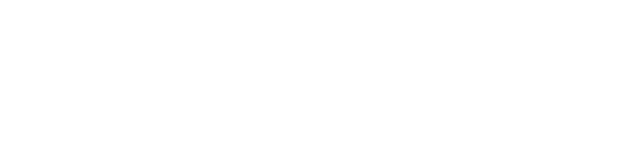
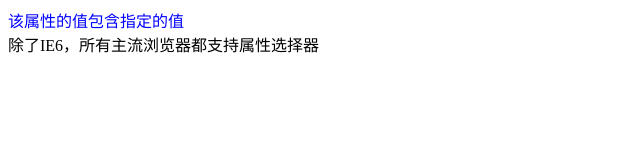
Before and after one commit to CangMin/HTML5-CSS3, a plain HTML site: page index.html in a window 1280 px wide. Shown: the whole page, without its empty margins (0-640 px from the left). Drawn offline with Linux system fonts and the light colour scheme.

Commit message:
属性选择器

```diff
--- a/index.html
+++ b/index.html
@@ -2,8 +2,16 @@
 <head>
 	<meta http-equiv="Content-Type" content="text/html; charset=utf-8" />
 	<title></title>
+	<style type="text/css">
+	div[class$="title"]{
+		color:blue;
+		font-family:"微软雅黑";
+		font-size:16px;
+	}
+	</style>
 </head>
 <body>
-
+	<div class="title">该属性的值包含指定的值</div>
+	<div class="ti">除了IE6，所有主流浏览器都支持属性选择器</div>
 </body>
 </html>
```
